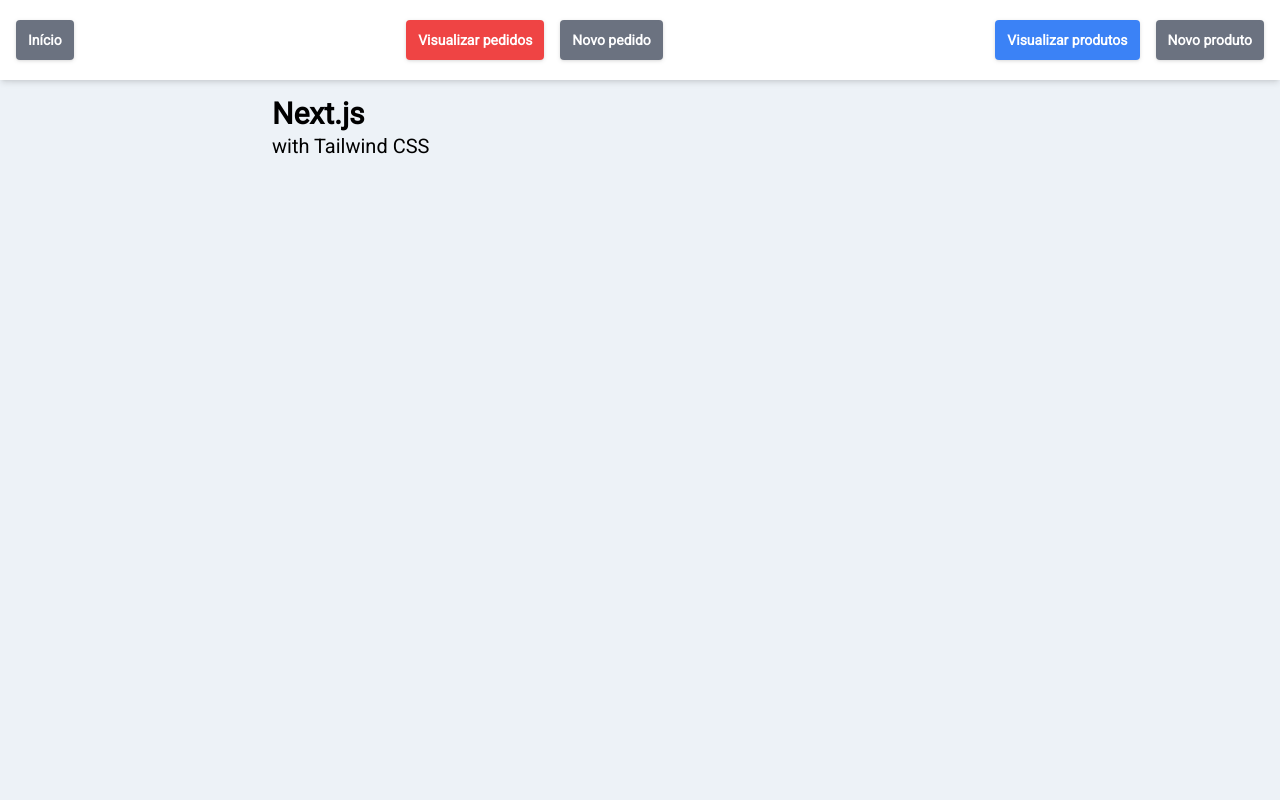
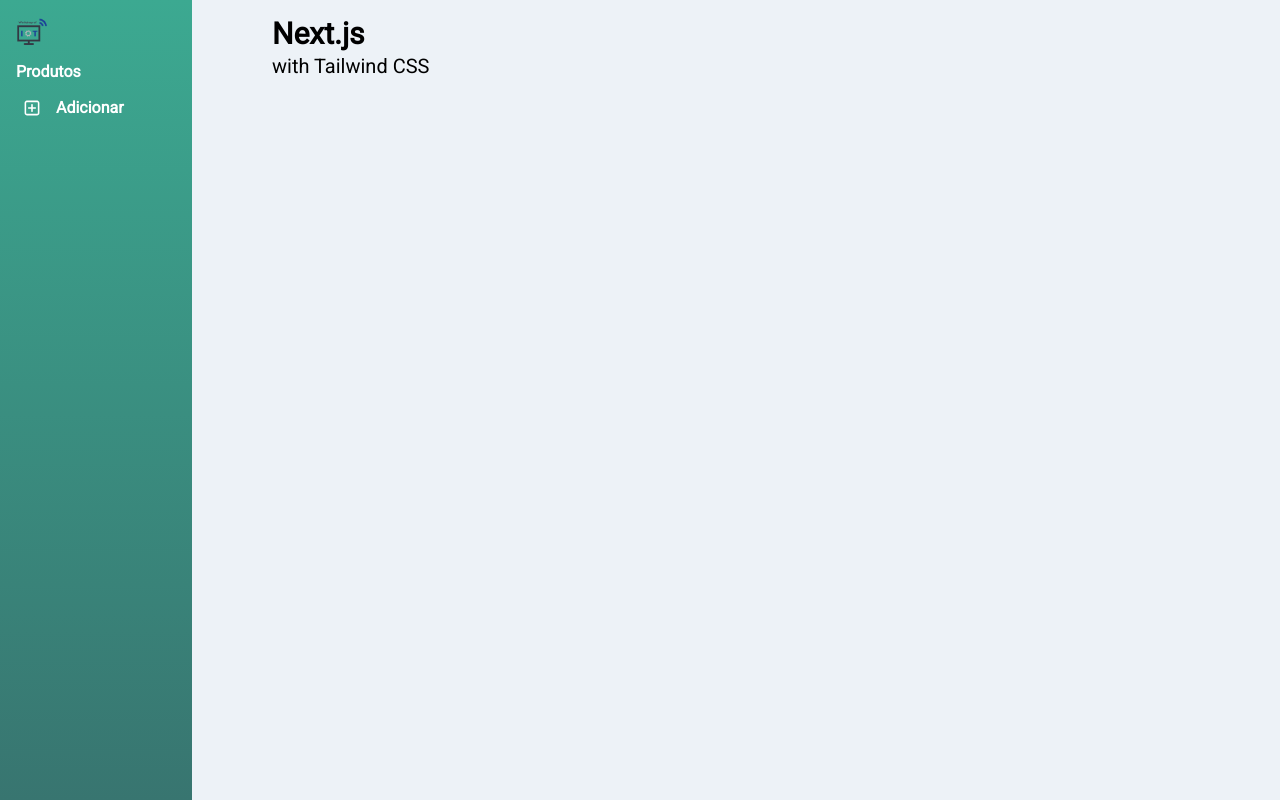
Before and after one commit to gabu322/WIT, a Next.js app: page / in a window 1280 px wide. Built offline with nearby package versions, Linux system fonts and the light colour scheme.

Commit message:
Starting to update to new design

```diff
--- a/app/layout.jsx
+++ b/app/layout.jsx
@@ -6,6 +6,7 @@
 
 import { ToastContainer } from 'react-toastify';
 import "react-toastify/dist/ReactToastify.css";
+import Menu from '@components/Menu';
 const roboto = Roboto({
     weight: '400',
     subsets: ['latin'],
@@ -20,7 +21,8 @@
     return <html lang="en">
         <link  rel="icon" href="https://deo.shopeemobile.com/shopee/shopee-seller-live-sg/mmf_portal_seller_root_dir/shopee/favicon.ico" />
         <body className={roboto.className}>
-            <Nav />
+            <Menu />
+            {/* <Nav /> */}
             {children}
             <ToastContainer autoClose={3000}/>
         </body>
--- /dev/null
+++ b/components/Menu.jsx
@@ -0,0 +1,33 @@
+'use client';
+
+import Image from 'next/image'
+import { useState } from 'react'
+
+
+export default function Menu() {
+    const [isHovered, setIsHovered] = useState(false);
+
+    return <>
+        <div className="h-full w-16" />
+        <div className={`h-full w-16 ${isHovered ? 'hover:w-48' : ''} fixed left-0  top-0 p-4 transition-all bg-gradient-to-b from-[#3ca991] to-[#387570] flex flex-col gap-6 text-white font-bold overflow-hidden`}
+            onMouseEnter={() => setIsHovered(true)}
+            onMouseLeave={() => setIsHovered(false)}
+        >
+            <div className="flex-shrink-0">
+                <Image src="/logo.png" width={32} height={32} className='flex-shrink-0' />
+            </div>
+            <div className="relative">
+                <hr className={`absolute left-0 top-0 ${!isHovered ? "w-8" : "w-0"} transition-all`} />
+                <div className={`absolute left-0 top-0 transform leading-none transition-transform translate-y-[-50%]
+                ${isHovered ? "translate-x-0" : "translate-x-[-150%]"} `}>
+                    Produtos
+                </div>
+            </div>
+
+            <div className="flex-shrink-0 flex flex-row gap-4 ">
+                <Image className="pl-2" src="/icons/add.svg" width={24} height={24} />
+                <div className={"transition-all" + (isHovered ? " opacity-100" : " opacity-0")}>Adicionar</div>
+            </div>
+        </div>
+    </>
+}
```
Also changed, not shown: public/icons/add.svg (added), public/logo.png (added).
